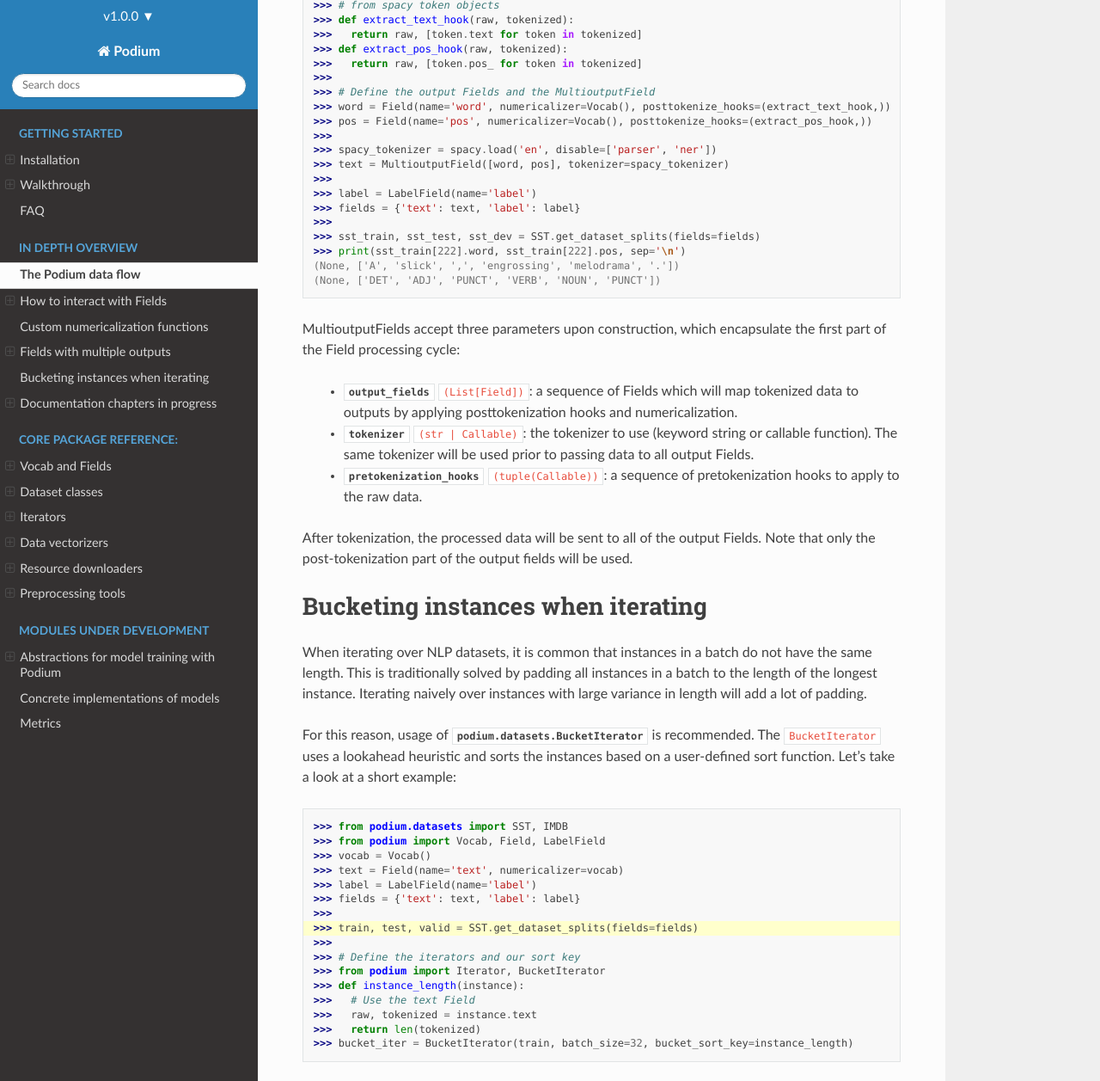
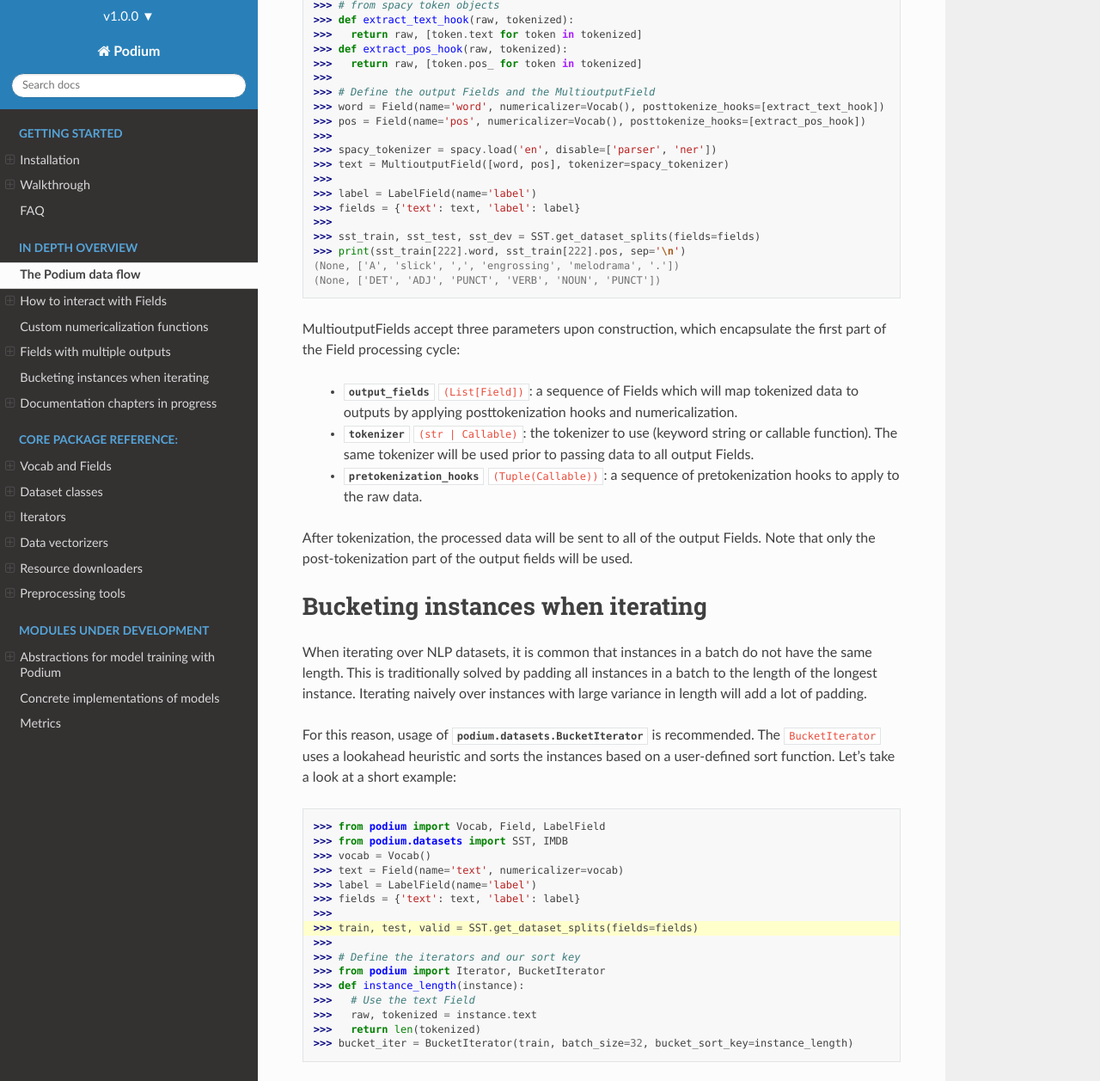
Before and after one commit to TakeLab/podium, a Sphinx documentation site: the page built from docs/source/advanced.rst, in a window 1280 px wide and 1400 px high, scrolled down 5155 px. Shown: the part 143-1400 px from the top of the window at 86% size. Built offline with Sphinx 7.4.7 and the Read the Docs theme 2.0.0, drawn with Linux system fonts in a browser that asks for light colours; some of the changed text lies outside the part shown.

Commit message:
Small doc fixes

```diff
--- a/docs/source/advanced.rst
+++ b/docs/source/advanced.rst
@@ -165,8 +165,8 @@
 
 .. code-block:: python
 
+  >>> from podium import Vocab, Field, LabelField
   >>> from podium.datasets import SST
-  >>> from podium import Vocab, Field, LabelField
   >>> char = Field(name='char', numericalizer=Vocab(), tokenizer=list)
   >>> text = Field(name='word', numericalizer=Vocab())
   >>> label = LabelField(name='label')
@@ -199,8 +199,8 @@
   >>>   return raw, [token.pos_ for token in tokenized]
   >>>
   >>> # Define the output Fields and the MultioutputField
-  >>> word = Field(name='word', numericalizer=Vocab(), posttokenize_hooks=(extract_text_hook,))
-  >>> pos = Field(name='pos', numericalizer=Vocab(), posttokenize_hooks=(extract_pos_hook,))
+  >>> word = Field(name='word', numericalizer=Vocab(), posttokenize_hooks=[extract_text_hook])
+  >>> pos = Field(name='pos', numericalizer=Vocab(), posttokenize_hooks=[extract_pos_hook])
   >>>
   >>> spacy_tokenizer = spacy.load('en', disable=['parser', 'ner'])
   >>> text = MultioutputField([word, pos], tokenizer=spacy_tokenizer)
@@ -218,7 +218,7 @@
 
   - :obj:`output_fields` ``(List[Field])``: a sequence of Fields which will map tokenized data to outputs by applying posttokenization hooks and numericalization.
   - :obj:`tokenizer` ``(str | Callable)``: the tokenizer to use (keyword string or callable function). The same tokenizer will be used prior to passing data to all output Fields.
-  - :obj:`pretokenization_hooks` ``(tuple(Callable))``: a sequence of pretokenization hooks to apply to the raw data.
+  - :obj:`pretokenization_hooks` ``(Tuple(Callable))``: a sequence of pretokenization hooks to apply to the raw data.
 
 After tokenization, the processed data will be sent to all of the output Fields. Note that only the post-tokenization part of the output fields will be used.
 
@@ -232,8 +232,8 @@
 .. code-block:: python
   :emphasize-lines: 8
 
+  >>> from podium import Vocab, Field, LabelField
   >>> from podium.datasets import SST, IMDB
-  >>> from podium import Vocab, Field, LabelField
   >>> vocab = Vocab()
   >>> text = Field(name='text', numericalizer=vocab)
   >>> label = LabelField(name='label')
--- a/docs/source/faq.rst
+++ b/docs/source/faq.rst
@@ -12,7 +12,7 @@
   >>> from podium.datasets import SST
   >>> sst_train, sst_test, sst_dev = SST.get_dataset_splits()
   >>> x, y = sst_train.batch()
-  >>> print(f"{x.text.shape}\n{y.label.shape}")
+  >>> print(x.text.shape, y.label.shape, sep='\n')
   (6920, 52)
   (6920, 1)
 
```
